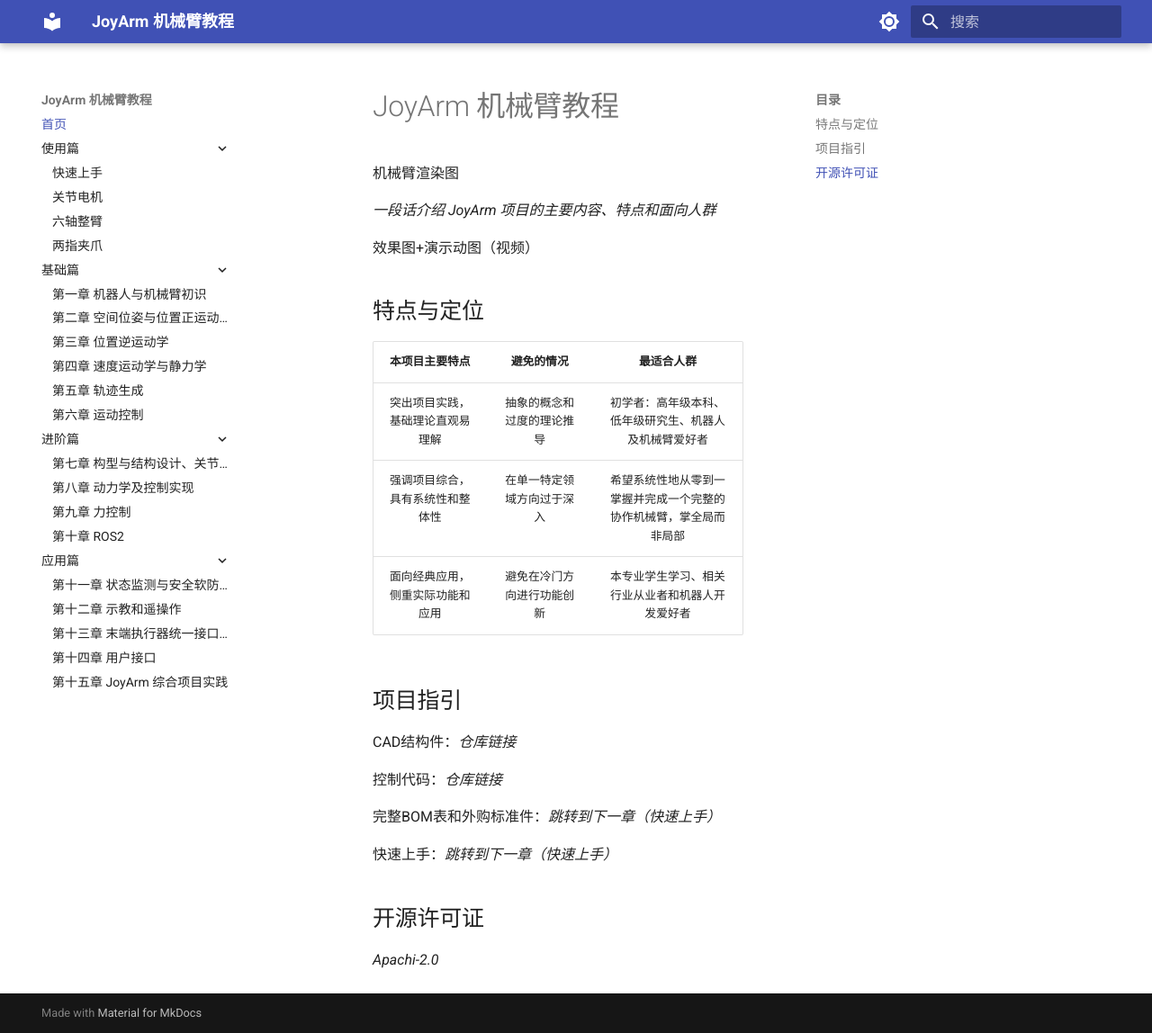
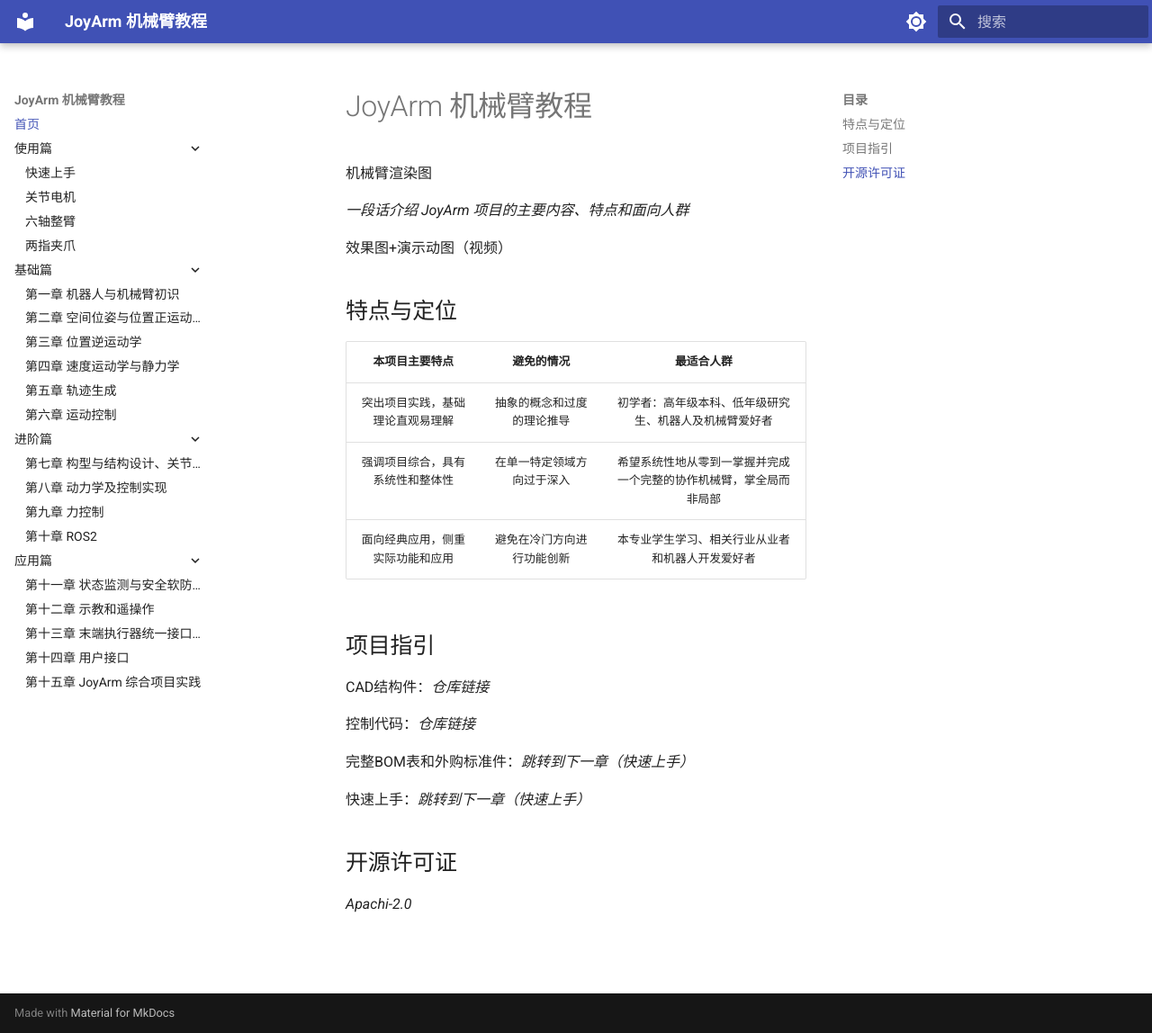
Before and after one commit to joyin-dexhand/joyin_arm_tutorial, an MkDocs documentation site: the page built from docs/index.md, in a window 1280 px wide and 1148 px high. Shown: the whole window at 90% size. Built offline with MkDocs 1.6.1 and Material for MkDocs 9.7.7, drawn with Linux system fonts in a browser that asks for light colours.

Commit message:
style: 放宽整体布局至86rem,中间内容区扩大为2倍(两侧栏宽度不变)

```diff
--- a/docs/stylesheets/extra.css
+++ b/docs/stylesheets/extra.css
@@ -5,15 +5,15 @@
    - md-sidebar__inner 限制最大宽度，避免过宽挤压正文
    ============================================================ */
 
-/* 桌面端：放大侧边栏宽度（移动端抽屉式不受影响） */
+/* 桌面端：放大整体布局并加宽侧边栏（移动端抽屉式不受影响） */
 @media screen and (min-width: 76.25em) {
+  /* 整体布局容器放宽：两侧栏(各18rem) + 中间内容(约50rem) = 86rem */
+  .md-grid {
+    max-width: 86rem; /* 默认 61rem，放宽以容纳更宽的中间内容 */
+  }
   .md-sidebar.md-sidebar--primary,
   .md-sidebar.md-sidebar--secondary {
-    width: 18rem; /* 默认 12rem 的 1.5 倍 */
-  }
-  /* 右侧目录（页内 TOC）相应右移，避免与左侧栏重叠 */
-  .md-sidebar.md-sidebar--secondary {
-    margin-left: 2rem;
+    width: 18rem; /* 默认 12.1rem 的约 1.5 倍，保持不变 */
   }
 }
 
```
